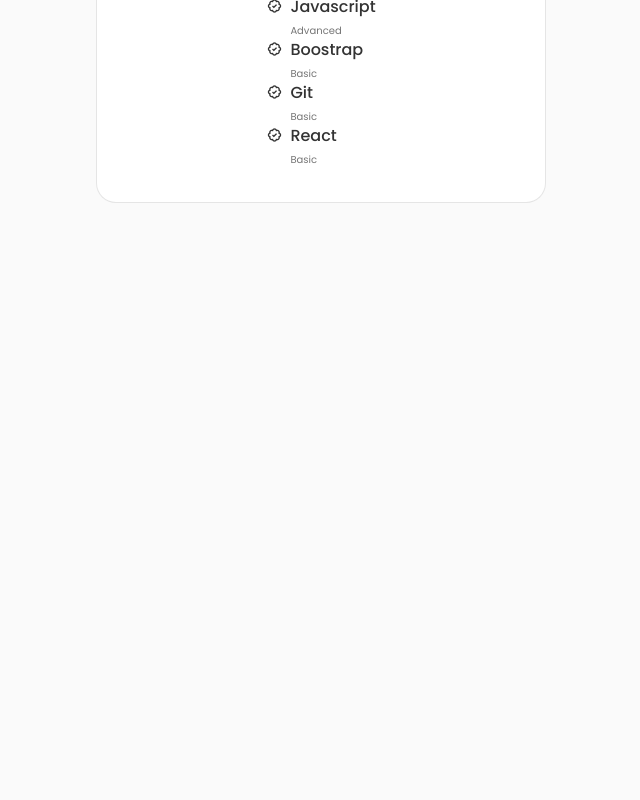
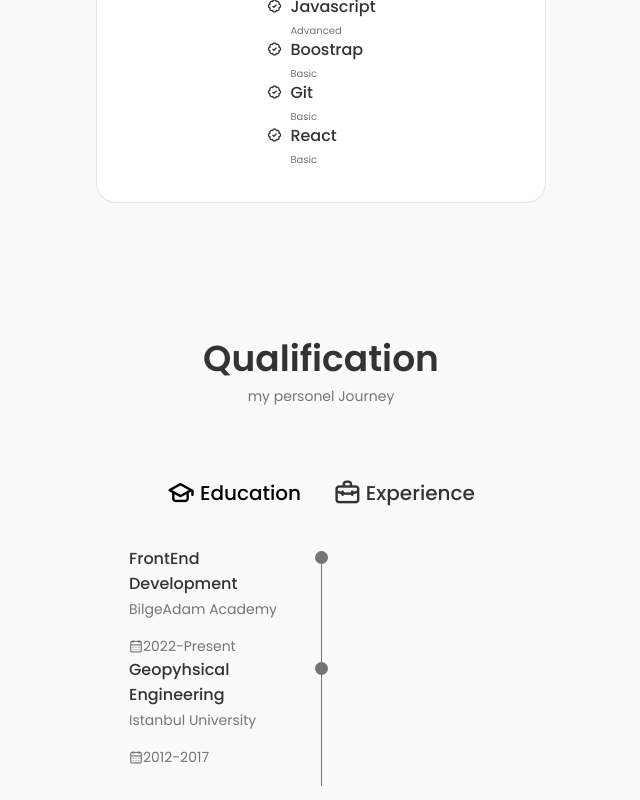
Before and after one commit to Akintutkan/my-portfolio, a React (Create React App) app: page / in a window 1280 px wide. Shown: the part 1683-2483 px from the top of the page, without its empty margins (319-959 px from the left). Before the commit the page ends 1918 px from the top, so only its background shows below. Built offline with nearby package versions, Linux system fonts and the light colour scheme.

Commit message:
Experience component

```diff
--- a/src/App.js
+++ b/src/App.js
@@ -4,6 +4,7 @@
 import Home from "./components/home/Home"
 import About from './components/about/About';
 import Skills from './components/skills/Skills';
+import Qualification from './components/qualification/Qualification';
 
 const App = () => {
   return (
@@ -13,6 +14,7 @@
     <Home />
     <About />
     <Skills />
+    <Qualification />
     </main>
     </>
   )
--- /dev/null
+++ b/src/components/qualification/Qualification.jsx
@@ -0,0 +1,81 @@
+import React,{useState} from "react";
+import "./qualification.css";
+
+const Qualification = () => {
+    const[toggleState,setToggleState] = useState(1);
+    const toggleTab = (index) =>{
+        setToggleState(index)
+    };
+  return (
+    <section className="qualification section">
+      <h2 className="section__title">Qualification</h2>
+      <span className="section__subtitle">my personel Journey</span>
+      <div className="qualification__container container">
+        <div className="qualification__tabs">
+          <div className={toggleState === 1 ? "qualification__button qualification__active button--flex": "qualification__button button--flex"}
+          onClick={()=> toggleTab(1)}>
+            <i className="uil uil-graduation-cap qualification__icon"></i>{" "}Education
+          </div>
+          <div className={toggleState === 2 ? "qualification__button qualification__active button--flex": "qualification__button button--flex"}
+          onClick={()=> toggleTab(2)}>
+            <i className="uil uil-briefcase-alt qualification__icon"></i>Experience
+          </div>
+        </div>
+        <div className="qualification__sections">
+          <div className={toggleState ===1 ? "qualification__content qualification__content-active":"qualification__content"}>
+            <div className="qualification__data">
+                <div>
+              <h3 className="qualification__title">FrontEnd Development</h3>
+              <span className="qualification__subtitle">BilgeAdam Academy</span>
+              <div className="qualification__calendar">
+                <i className="uil uil-calendar-alt"></i>2022-Present
+              </div>
+            </div>
+            <div>
+              <span className="qualification__rounder">
+              </span>
+
+              <span className="qualification__line"></span>
+            </div>
+            </div>
+
+ {/* Experience */}
+            {/* <div className="qualification__data">
+                <div></div>
+                <div>
+              <span className="qualification__rounder"></span>
+              <span className="qualification__line"></span>
+            </div>
+
+                <div>
+              <h3 className="qualification__title">Art desing</h3>
+              <span className="qualification__subtitle">Turkey-instut</span>
+              <div className="qualification__calendar">
+                <i className="uil uil-calendar-alt"></i>2021-Present
+              </div>
+            </div> */}
+
+
+
+
+            <div className="qualification__data">
+                <div>
+              <h3 className="qualification__title">Geopyhsical Engineering</h3>
+              <span className="qualification__subtitle">Istanbul University</span>
+              <div className="qualification__calendar">
+                <i className="uil uil-calendar-alt"></i>2012-2017
+              </div>
+            </div>
+            <div>
+              <span className="qualification__rounder"></span>
+              <span className="qualification__line"></span>
+            </div>
+            </div>
+            </div>
+            </div>
+          </div>
+    </section>
+  );
+};
+
+export default Qualification;
--- /dev/null
+++ b/src/components/qualification/qualification.css
@@ -0,0 +1,98 @@
+.qualification__container{
+max-width: 768px;
+}
+.qualification__tabs{
+    display: flex;
+    justify-content: center;
+    margin-bottom: var(--mb-2);
+}
+.qualification__button{
+    font-size: var(--h3-font-size);
+    font-weight: var(--font-medium);
+    color: var(--title-color);
+    margin: 0 var(--mb-1);
+    cursor: pointer;
+}
+.qualification__button:hover{
+    color: var(--title-color-dark)
+}
+.qualification__icon{
+    font-size: 1.8rem;
+    margin-right: var(--mb-0-25)
+}
+.qualification__active{
+    color: var(--title-color-dark);
+}
+.qualification__sections{
+    display: grid;
+    grid-template-columns: 0.5fr;
+    justify-content: center;
+}
+.qualification__content{
+    display:none
+}
+.qualification__content-active{
+    display: block;
+}
+.qualification__data{
+    display: grid;
+    grid-template-columns: 1fr max-content 1fr;
+    column-gap: 1.5rem;
+}
+.qualification__title{
+    font-size: var(--normal-font-size);
+    font-weight: var(--font-medium);
+}
+.qualification__subtitle{
+    display: inline-block;
+    font-size: var(--small-font-size);
+    margin-bottom: var(--mb-1);
+}
+.qualification__calendar{
+    font-size: var(--small-font-size);
+}
+.qualification__rounder{
+    display: inline-block;
+    width: 13px;
+    height: 13px;
+    background-color: var(--text-color);
+    border-radius: 50%;
+}
+.qualification__line{
+    display: block;
+    width: 1px;
+    height: 100%;
+    background-color: var(--text-color);
+    transform:translate(6px,-7px);
+}
+
+
+@media screen and (max-width: 992px) {
+ .qualification__container{
+    margin-left: auto;
+    margin-right: auto;
+ }
+}
+
+/* For medium devices */
+@media screen and (max-width: 768px) {
+ .qualification__container{
+    margin-left: var(--mb-1-5);
+    margin-right: var(--mb-1-5);
+ }
+}
+
+@media screen and (max-width: 576px) {
+    .qualification__sections{
+        grid-template-columns: initial;
+    }
+    .qualification__button{
+        margin: o var(--mb-0-75)
+    }
+}
+/* For small devices */
+@media screen and (max-width: 350px) {
+.qualification__data{
+    gap: 0.5rem
+}
+}
```
